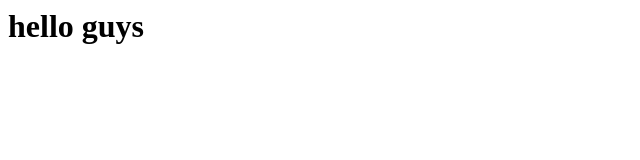
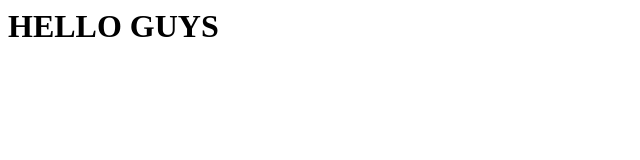
Before and after one commit to Krrish0902/COURSERA, a plain HTML site: page site/index.html in a window 1280 px wide. Shown: the whole page, without its empty margins (0-640 px from the left). Drawn offline with Linux system fonts and the light colour scheme.

Commit message:
my first page

```diff
--- a/site/index.html
+++ b/site/index.html
@@ -1,8 +1,8 @@
 <html>
 <head>
-<title>hai</title>
+<title>my first page</title>
 </head>
 <body>
-<h1> hello  guys</h1>
+<h1>HELLO GUYS</h1>
 </body>
 </html>
```
